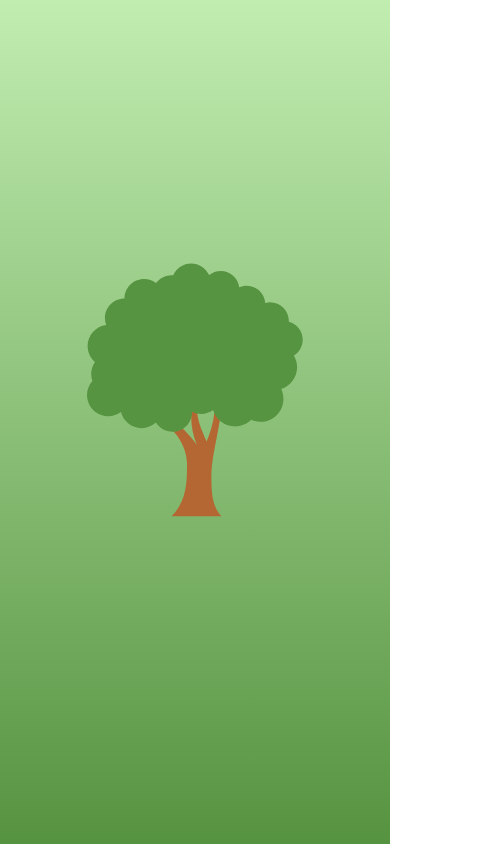
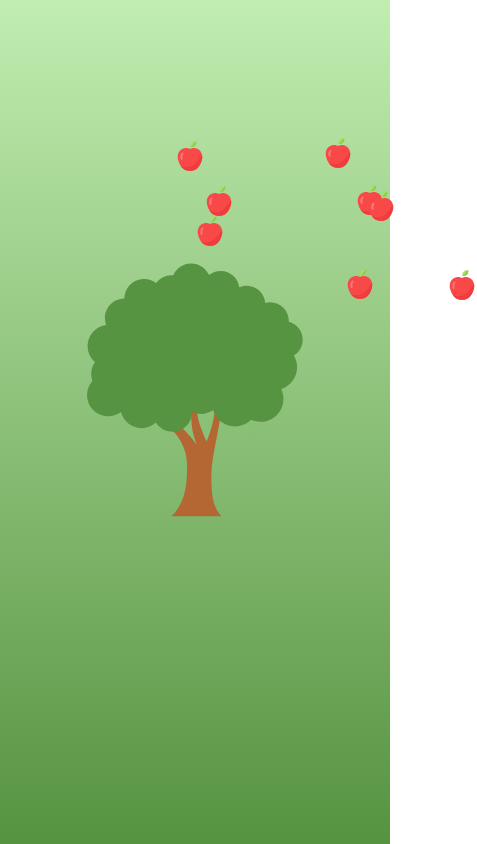
Before and after one commit to cerensolpan/apple-garden, a Vue app: page / in a window 390 px wide. Shown: the whole page, 477 px wide, since content can reach past the window. Built offline with nearby package versions, Linux system fonts and the light colour scheme.

Commit message:
feat: Create apple component & adjust position in tree

```diff
--- /dev/null
+++ b/src/components/Apple/index.vue
@@ -0,0 +1,44 @@
+<template>
+  <div class="apple" v-for="apple in apples" :key="apple.id">
+    <img
+      :src="require('@/assets/appleImg.svg')"
+      class="apple__img"
+      :class="{ shakeApple: isShaking }"
+      :style="getAppleStyle(apple)"
+    />
+  </div>
+</template>
+
+<script>
+import "./style.css";
+import { computed } from "vue";
+import store from "../../store";
+
+export default {
+  name: "appleComponent",
+  setup() {
+    function shakeTree() {
+      store.dispatch("shakeTree");
+    }
+
+    function getAppleStyle(apple) {
+      const bottom =
+        apple.status === "ground" || apple.status === "basket"
+          ? "0px"
+          : `${apple.position.bottom}px`;
+      const left = `${apple.position.left}px`;
+      const transition =
+        apple.status === "ground" && `bottom ${Math.random() * 1.2}s linear`;
+
+      return { bottom, left, transition };
+    }
+
+    return {
+      isShaking: computed(() => store.state.isShaking),
+      apples: computed(() => store.state.apples),
+      shakeTree,
+      getAppleStyle,
+    };
+  },
+};
+</script>
--- /dev/null
+++ b/src/components/Apple/style.css
@@ -0,0 +1,41 @@
+.tree .apple__img {
+  max-width: 100%;
+  position: absolute;
+  width: 50px;
+  height: 50px;
+  z-index: 10;
+}
+
+@media only screen and (max-width: 600px) {
+  .tree .apple__img {
+    position: absolute;
+    width: 30px;
+    height: 30px;
+    z-index: 10;
+  }
+}
+
+.shakeApple {
+  animation: shakeApple 1s linear infinite;
+}
+
+@keyframes shakeApple {
+  0% {
+    transform: rotate(0);
+  }
+  20% {
+    transform: rotate(2deg);
+  }
+  40% {
+    transform: rotate(-2deg);
+  }
+  60% {
+    transform: rotate(2deg);
+  }
+  80% {
+    transform: rotate(-2deg);
+  }
+  100% {
+    transform: rotate(0);
+  }
+}
--- a/src/components/Tree/index.vue
+++ b/src/components/Tree/index.vue
@@ -5,6 +5,7 @@
       :class="{ shaking: isShaking }"
       id="tree"
     />
+    <Apple />
   </div>
 </template>
 
@@ -12,10 +13,13 @@
 import "./style.css";
 import { computed } from "vue";
 import store from "../../store";
+import Apple from "../Apple/index.vue";
 
 export default {
   name: "treeComponent",
-
+  components: {
+    Apple,
+  },
   setup() {
     function shakeTree() {
       store.dispatch("shakeTree");
```
Also changed, not shown: src/assets/appleImg.svg (added).
